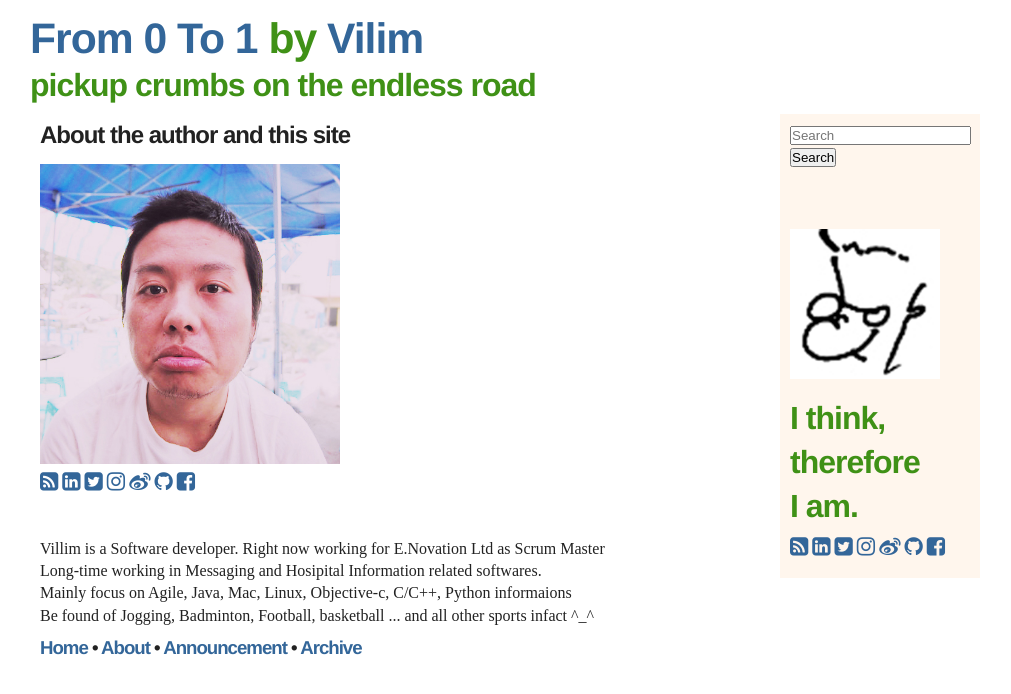
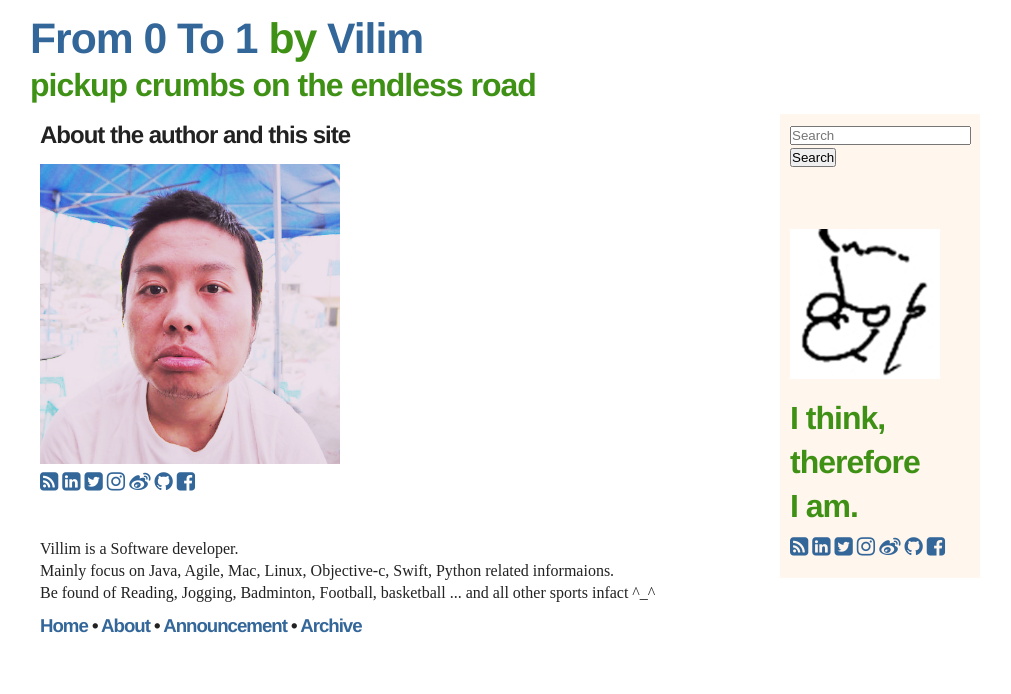
Before and after one commit to villim/villim.github.io, a Jekyll site: the page built from about.html, in a window 1280 px wide. Shown: the top 694 px of the page, without its empty margins (135-1146 px from the left). Built offline with Jekyll 4.4.1, drawn with Linux system fonts in a browser that asks for light colours; nearby versions of some CDN libraries; Markdown is read by kramdown in place of the engine named in the settings.

Commit message:
modify about page

```diff
--- a/about.html
+++ b/about.html
@@ -13,10 +13,8 @@ title: About
 <br>
 <br>
 
-Villim is a  Software developer. Right now working for E.Novation Ltd as Scrum Master
+Villim is a  Software developer.
 <br>
-Long-time working in Messaging and Hosipital Information related softwares.
+Mainly focus on Java, Agile, Mac, Linux, Objective-c, Swift, Python related informaions.
 <br>
-Mainly focus on Agile, Java, Mac, Linux, Objective-c, C/C++, Python informaions
-<br>
-Be found of Jogging, Badminton, Football, basketball ... and all other sports infact ^_^
+Be found of Reading, Jogging, Badminton, Football, basketball ... and all other sports infact ^_^
```
